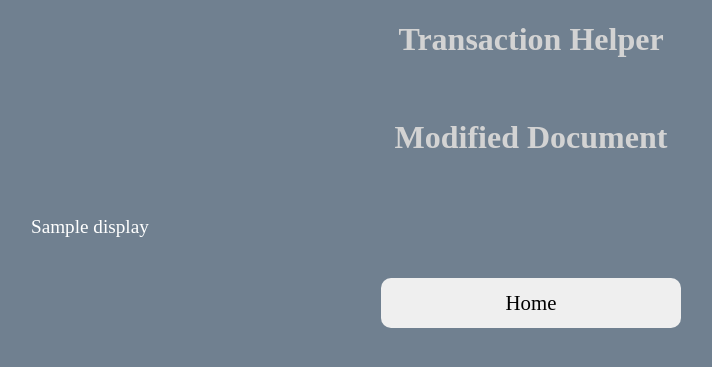
After one commit to UndeadTokenArt/TransactionHelper, a Flask app: template templates/result.html in a window 1280 px wide. The commit adds this page. Shown: the top 367 px of the page, without its empty margins (109-821 px from the left). Run offline with Flask 3, Linux system fonts and the light colour scheme; the template is opened without the code that fills it: most values are stand-ins (such as "Sample title", 1, 10 or a date in 2020).

Commit message:
Cleaned up the final display of the modified document

```diff
--- a/app.py
+++ b/app.py
@@ -1,5 +1,6 @@
 from flask import Flask, render_template, request, flash
 from main import word_replacer, get_docs_list, aquire_placeholders
+import markdown
 
 app = Flask(__name__)
 
@@ -12,10 +13,12 @@ def hello_world():
 def result():
     path = f'documents/{request.form["path"]}'
     replacements = request.form.to_dict()
+    new_filename = word_replacer(replacements, path)
+    with open(new_filename, "r") as f:
+        display = markdown.markdown(f.read())
 
-    # return request.form.to_dict()
-
-    return word_replacer(replacements, path)
+        #return display
+        return render_template("result.html", display=display)
 
 @app.route("/WR_step1", methods=['GET', 'POST'])
 def returned_template():
--- a/static/css/main.css
+++ b/static/css/main.css
@@ -6,11 +6,13 @@ h1 {
     color: lightgray;
 }
 p {
+    text-align: left;
     color: white;
     font-family: Shanti;
     font-size: 1.2em;
     display: inline-block;
     margin:  20px;
+    width: 1000px;
 }
 img {
     margin: 60px 0 30px 0;
@@ -28,7 +30,7 @@ input {
 }
 
 select {
-    width: 140px;
+    width: 220px;
     height: 35px;
     padding: 5px 35px 5px 5px;
     font-size: 18px;
--- /dev/null
+++ b/templates/result.html
@@ -0,0 +1,20 @@
+<!DOCTYPE html>
+<html>
+<head>
+    <meta charset="UTF-8">
+    <title>Transaction Helper</title>
+    <link rel="stylesheet" href="{{ url_for('static', filename='css/main.css') }}">
+</head>
+<body>
+    <h1>Transaction Helper</h1>
+    <br>
+    <h1>Modified Document</h1>
+    <br>
+    <p>{{ display|safe }}</p>
+    <br>
+    <form action="/" method="GET">
+        <input type="submit" value="Home" action="/" >
+    </form>
+
+</body>
+</html>
```
Also changed, not shown: main.py (+16 -5 lines), documents/template.md (renamed from documents/template.txt).
